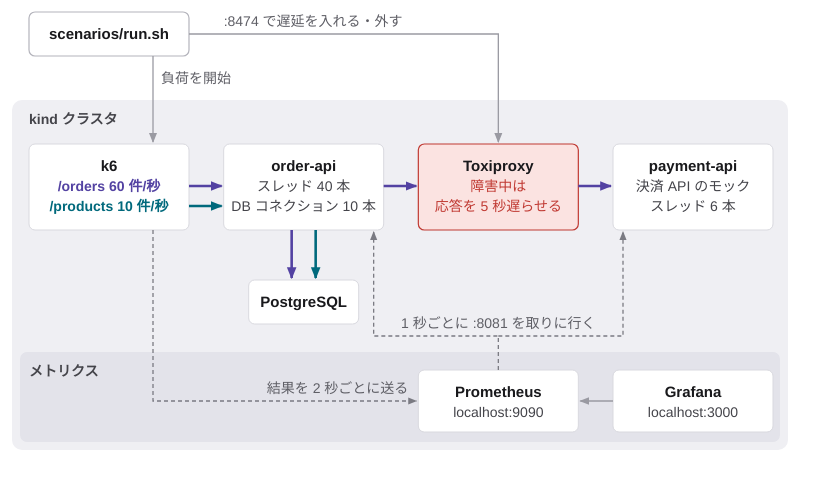
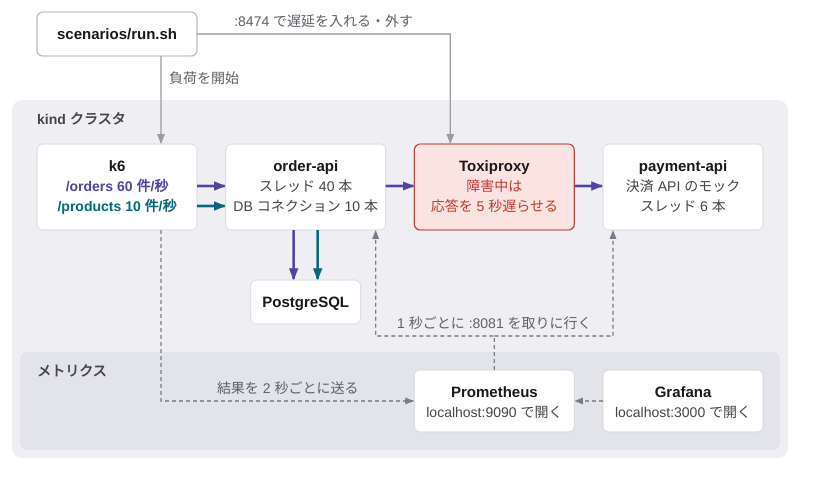
Before and after one commit to rea9r/littles-law-resilience-lab, a website: page tools/diagrams/architecture.html in a window 1280 px wide. Shown: the whole page, without its empty margins (0-839 px from the left). Drawn offline with Linux system fonts and the light colour scheme.

Commit message:
Architecture figure: even margins in the metrics band, one rule for line labels
From the fourth aesthetic round: the grid moves 8 px in so cards keep the
same margin inside the inset band, Grafana's query is dotted like the rest
of the metrics lines, arrowheads touch the cards, labels sit centred above
horizontal segments, the delay line enters Toxiproxy off its centre axis,
and the Prometheus/Grafana cards say they open on localhost.

```diff
--- a/tools/diagrams/architecture.html
+++ b/tools/diagrams/architecture.html
@@ -26,12 +26,13 @@
   }
 
   // 格子：幅 148・148・148・194、間 35。上段のカードは 3 行で高さをそろえる
-  const X0 = 29, W = [160, 160, 160, 160], G = (744 - 640) / 3;
+  // 格子は面の縁から 25px 内側。入れ子の帯（面の縁から 8px）の中でも、カードの周りに 17px 前後の余白が残る
+  const X0 = 37, W = [160, 160, 160, 160], G = (726 - 640) / 3;
   const cx = [X0];
   for (let i = 1; i < 4; i++) cx.push(cx[i - 1] + W[i - 1] + G);
   const PX = 12, PY = 100, PW = 776;
 
-  const Y1 = PY + 44, H1 = 86, CH = Y1 + H1 + 26, DBY = CH + 24, BY = DBY + 44 + 28, Y3 = BY + 18, H3 = 62, PH = Y3 + H3 + 18 - PY;
+  const Y1 = PY + 44, H1 = 86, CH = Y1 + H1 + 26, DBY = CH + 24, BY = DBY + 44 + 28, Y3 = BY + 18, H3 = 62, PH = Y3 + H3 + 26 - PY;
   // クラスタ（面）。カードより先に描く
   el(svg, 'rect', { class: 'pool', x: PX, y: PY, width: PW, height: PH, rx: 10 });
   // 見出しは 2 つとも左上。run.sh からの矢印は k6 の右寄り（kx）に入れて、見出しと交わらないようにする
@@ -55,37 +56,40 @@
 
   // 要求：k6 の色つきの行から、その色の線を出す。紫（/orders）だけが決済 API まで続く
   const yo = Y1 + 27 + 20 - 5, yp = yo + 20;
-  el(svg, 'line', { class: 'ln ord req main', x1: k6.r, y1: yo, x2: order.x - 2, y2: yo, 'marker-end': 'url(#h-ord)' });
-  el(svg, 'line', { class: 'ln prd req main', x1: k6.r, y1: yp, x2: order.x - 2, y2: yp, 'marker-end': 'url(#h-prd)' });
-  el(svg, 'line', { class: 'ln ord req main', x1: order.r, y1: yo, x2: toxi.x - 2, y2: yo, 'marker-end': 'url(#h-ord)' });
-  el(svg, 'line', { class: 'ln ord req main', x1: toxi.r, y1: yo, x2: pay.x - 2, y2: yo, 'marker-end': 'url(#h-ord)' });
+  el(svg, 'line', { class: 'ln ord req main', x1: k6.r, y1: yo, x2: order.x - 1, y2: yo, 'marker-end': 'url(#h-ord)' });
+  el(svg, 'line', { class: 'ln prd req main', x1: k6.r, y1: yp, x2: order.x - 1, y2: yp, 'marker-end': 'url(#h-prd)' });
+  el(svg, 'line', { class: 'ln ord req main', x1: order.r, y1: yo, x2: toxi.x - 1, y2: yo, 'marker-end': 'url(#h-ord)' });
+  el(svg, 'line', { class: 'ln ord req main', x1: toxi.r, y1: yo, x2: pay.x - 1, y2: yo, 'marker-end': 'url(#h-ord)' });
 
   // DB（order-api の真下）
   // /orders も /products も DB を使うので、k6 からの線と同じ色の 2 本で引く
   const db = card(order.cx - 55, DBY, 110, 44, [['name', 'PostgreSQL']]);
-  el(svg, 'line', { class: 'ln ord req main', x1: order.cx - 12, y1: order.b, x2: order.cx - 12, y2: db.y - 2, 'marker-end': 'url(#h-ord)' });
-  el(svg, 'line', { class: 'ln prd req main', x1: order.cx + 12, y1: order.b, x2: order.cx + 12, y2: db.y - 2, 'marker-end': 'url(#h-prd)' });
+  el(svg, 'line', { class: 'ln ord req main', x1: order.cx - 12, y1: order.b, x2: order.cx - 12, y2: db.y - 1, 'marker-end': 'url(#h-ord)' });
+  el(svg, 'line', { class: 'ln prd req main', x1: order.cx + 12, y1: order.b, x2: order.cx + 12, y2: db.y - 1, 'marker-end': 'url(#h-prd)' });
 
   // 観測：Prometheus と Grafana（Grafana が Prometheus に問い合わせる）
-  const prom = card(cx[2], Y3, W[2], H3, [['name', 'Prometheus'], ['small', 'localhost:9090']]);
-  const graf = card(cx[3], Y3, W[3], H3, [['name', 'Grafana'], ['small', 'localhost:3000']]);
-  el(svg, 'line', { class: 'ln thin ctl', x1: graf.x, y1: prom.cy, x2: prom.r + 2, y2: prom.cy, 'marker-end': 'url(#h-ctl)' });
+  const prom = card(cx[2], Y3, W[2], H3, [['name', 'Prometheus'], ['small', tr('localhost:9090 で開く', 'open localhost:9090')]]);
+  const graf = card(cx[3], Y3, W[3], H3, [['name', 'Grafana'], ['small', tr('localhost:3000 で開く', 'open localhost:3000')]]);
+  // Grafana が Prometheus に問い合わせる（観測系なので点線）
+  el(svg, 'line', { class: 'ln met', x1: graf.x, y1: prom.cy, x2: prom.r + 1, y2: prom.cy, 'marker-end': 'url(#h-met)' });
 
   // メトリクス：Prometheus から 1 本出て T 字に分かれ、order-api と payment-api の 8081 番を取りに行く。k6 は自分から送る
   // T 字の分かれ目は帯のすぐ上まで下げ、幹を短くする（Toxiproxy から離して、Toxiproxy を監視しているように読ませない）。左右は対称
   const TY = BY - 16, dl = order.r - 10, dr = pay.x + 10;
-  el(svg, 'path', { class: 'ln met', d: `M${prom.cx} ${prom.y} V${TY} H${dl} V${order.b + 2}`, 'marker-end': 'url(#h-met)' });
-  el(svg, 'path', { class: 'ln met', d: `M${prom.cx} ${TY} H${dr} V${pay.b + 2}`, 'marker-end': 'url(#h-met)' });
+  el(svg, 'path', { class: 'ln met', d: `M${prom.cx} ${prom.y} V${TY} H${dl} V${order.b + 1}`, 'marker-end': 'url(#h-met)' });
+  el(svg, 'path', { class: 'ln met', d: `M${prom.cx} ${TY} H${dr} V${pay.b + 1}`, 'marker-end': 'url(#h-met)' });
   text(svg, prom.cx, TY - 8, 'note mid', tr('1 秒ごとに :8081 を取りに行く', 'scrapes :8081 every second'));
   const kx = k6.r - 36;
-  el(svg, 'path', { class: 'ln met', d: `M${kx} ${k6.b} V${prom.cy} H${prom.x - 2}`, 'marker-end': 'url(#h-met)' });
-  text(svg, prom.x - 10, prom.cy - 8, 'note end', tr('結果を 2 秒ごとに送る', 'pushes results every 2 s'));
+  el(svg, 'path', { class: 'ln met', d: `M${kx} ${k6.b} V${prom.cy} H${prom.x - 1}`, 'marker-end': 'url(#h-met)' });
+  text(svg, (kx + prom.x) / 2, prom.cy - 8, 'note mid', tr('結果を 2 秒ごとに送る', 'pushes results every 2 s'));
 
   // run.sh からの操作
-  el(svg, 'line', { class: 'ln thin ctl', x1: kx, y1: host.b, x2: kx, y2: k6.y - 2, 'marker-end': 'url(#h-ctl)' });
+  el(svg, 'line', { class: 'ln thin ctl', x1: kx, y1: host.b, x2: kx, y2: k6.y - 1, 'marker-end': 'url(#h-ctl)' });
   text(svg, kx + 8, (host.b + PY) / 2 + 5, 'note', tr('負荷を開始', 'starts the load'));
-  el(svg, 'path', { class: 'ln thin ctl', d: `M${host.r} ${host.cy} H${toxi.cx} V${toxi.y - 2}`, 'marker-end': 'url(#h-ctl)' });
-  text(svg, cx[1], host.cy - 8, 'note', tr(':8474 で遅延を入れる・外す', 'adds / removes the delay via :8474'));
+  // Toxiproxy には中心から外して入れる（Prometheus からの点線と同じ縦の軸に乗せない）
+  const ex = toxi.x + 36;
+  el(svg, 'path', { class: 'ln thin ctl', d: `M${host.r} ${host.cy} H${ex} V${toxi.y - 1}`, 'marker-end': 'url(#h-ctl)' });
+  text(svg, (host.r + ex) / 2, host.cy - 8, 'note mid', tr(':8474 で遅延を入れる・外す', 'adds / removes the delay via :8474'));
 
   canvas(svg, 800, PY + PH + 12);
 </script>
```
Also changed, not shown: docs/images/architecture.en.png, docs/images/architecture.ja.png.
